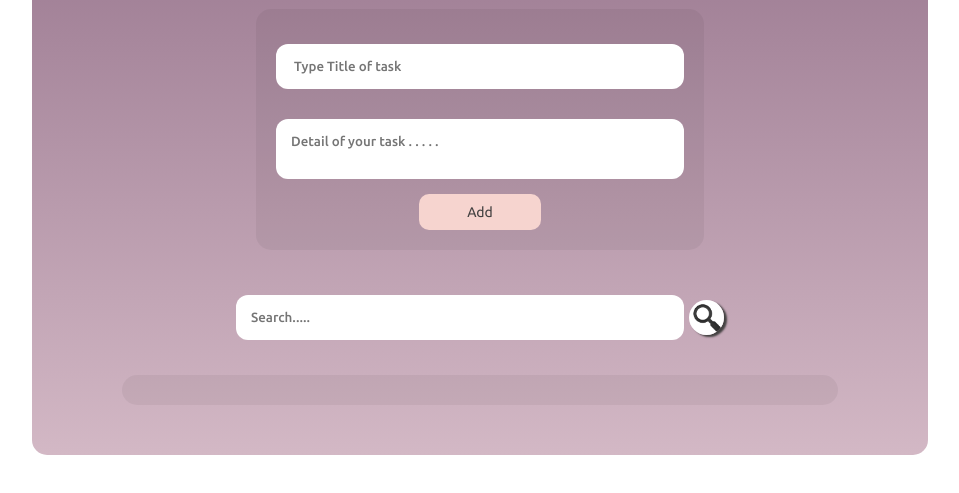
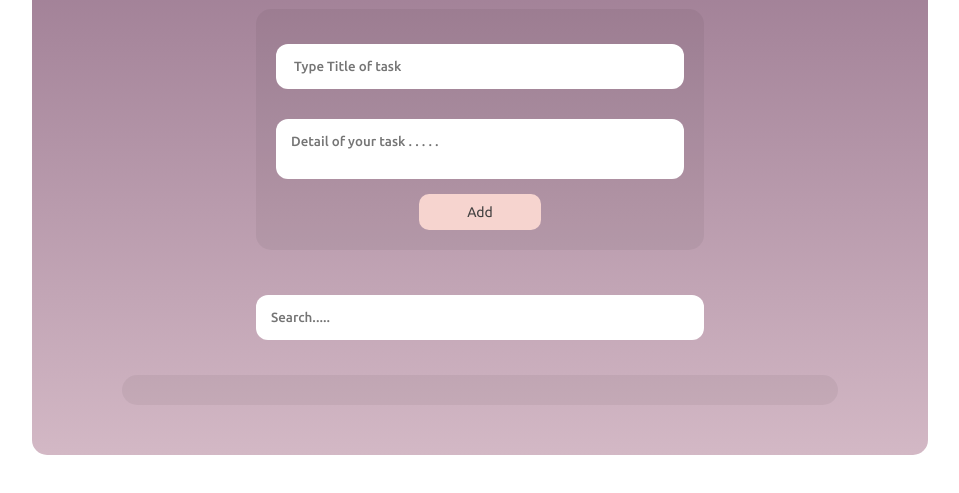
Before and after one commit to SheroCode/todolist-task, a plain HTML site: page index.html in a window 1280 px wide. Shown: the part 159-652 px from the top of the page, without its empty margins (160-1119 px from the left). Drawn offline with Linux system fonts and the light colour scheme; a web font is replaced by a local one.

Commit message:
remove search icon

```diff
--- a/index.html
+++ b/index.html
@@ -29,7 +29,7 @@
           id="search-input"
           type="text"
           placeholder="Search....." />
-          <img id="search-icon" src="./assets/search4.png" alt="">
+          <!-- <img id="search-icon" src="./assets/search4.png" alt=""> -->
       </section>
       <section class="cards-section"></section>
     </div>
```
